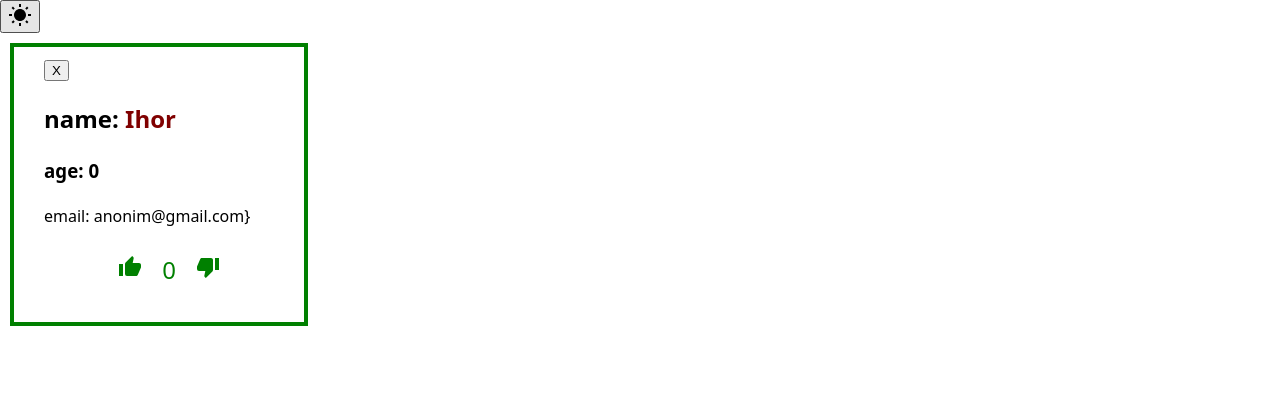
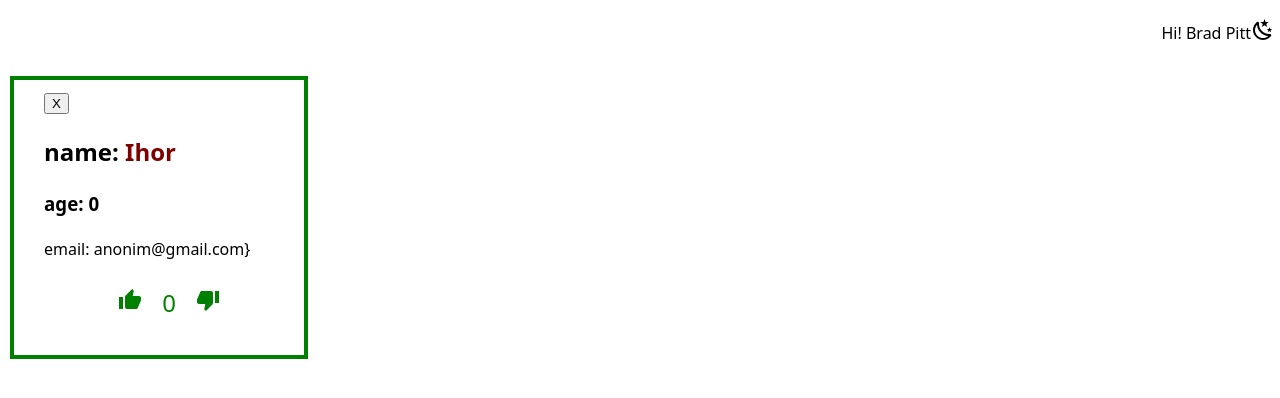
Before and after one commit to MakarKolesnyk/props-practice, a React (Vite) app: page / in a window 1280 px wide. Shown: the top 398 px of the page. Built offline with nearby package versions, Linux system fonts and the light colour scheme.

Commit message:
Add HOCs

```diff
--- a/src/Contexts/index.js
+++ b/src/Contexts/index.js
@@ -1,3 +1,9 @@
 import { createContext } from "react";
 
 export const ThemeContext = createContext()
+
+const userAccount = {
+    firstName: 'Brad',
+    lastName: 'Pitt'
+}
+export const userAccountContext =createContext(userAccount)
--- /dev/null
+++ b/src/components/HOCs/index.jsx
@@ -0,0 +1,16 @@
+import { useContext } from "react";
+import { ThemeContext, userAccountContext } from "../../Contexts";
+
+export const withTheme = (InnerComponent) => {
+  return function InnerComponentWithTheme(props) {
+    const { theme, setTheme } = useContext(ThemeContext);
+    return <InnerComponent theme={theme} setTheme={setTheme} {...props} />;
+  };
+};
+
+export const withUserAccount = (InnerComponent) => {
+  return function InnerComponentWithUserAccount(props) {
+    const user = useContext(userAccountContext);
+    return <InnerComponent user={user} {...props} />;
+  };
+};
--- a/src/components/Header/Header.jsx
+++ b/src/components/Header/Header.jsx
@@ -1,12 +1,17 @@
-import { useContext } from "react";
-import { ThemeContext } from "../../Contexts";
 import Icon from "@mdi/react";
-import { mdiWhiteBalanceSunny, mdiWeatherNight } from '@mdi/js';
+import { mdiWhiteBalanceSunny, mdiWeatherNight } from "@mdi/js";
+import cx from "classnames";
 import CONSTANTS from "../../contants";
+import { withTheme, withUserAccount } from "./../HOCs/index";
+import { PropTypes } from "prop-types";
+import styles from "./Header.module.scss";
 
-
-const Header = () => {
-  const { theme, setTheme } = useContext(ThemeContext);
+const Header = (props) => {
+  const {
+    theme,
+    setTheme,
+    user: { firstName, lastName },
+  } = props;
   const changeTheme = () => {
     setTheme(
       theme === CONSTANTS.THEME.LIGHT
@@ -14,15 +19,33 @@ const Header = () => {
         : CONSTANTS.THEME.LIGHT,
     );
   };
+  const headerClasses = cx(styles.header, {
+    [styles["light"]]: theme === CONSTANTS.THEME.LIGHT,
+    [styles["dark"]]: theme === CONSTANTS.THEME.DARK,
+  });
   return (
-    <header>
-      <button onClick={changeTheme}>
-        {theme === CONSTANTS.THEME.LIGHT
-          ? <Icon path={mdiWhiteBalanceSunny} size={1}/>
-          : <Icon path={mdiWeatherNight} size={1}/>}
-      </button>
+    <header className={headerClasses}>
+      <p>
+        Hi! {firstName} {lastName}
+      </p>
+      <span onClick={changeTheme} className={styles.themeBtn}>
+        {theme === CONSTANTS.THEME.LIGHT ? (
+          <Icon path={mdiWeatherNight} size={1} />
+        ) : (
+          <Icon path={mdiWhiteBalanceSunny} size={1} />
+        )}
+      </span>
     </header>
   );
 };
 
-export default Header;
+Header.propTypes = {
+  theme: PropTypes.string,
+  setTheme: PropTypes.function,
+  user: PropTypes.shape({
+    firstName: PropTypes.string,
+    lastName: PropTypes.string,
+  }),
+};
+
+export default withUserAccount(withTheme(Header));
--- /dev/null
+++ b/src/components/Header/Header.module.scss
@@ -0,0 +1,20 @@
+@use "/src/common/styles/template" as *;
+
+.light {
+  @extend %light;
+}
+
+.dark {
+  @extend %dark;
+}
+
+.header {
+    display: flex;
+    justify-content: end;
+    align-items: center;
+    padding: 5px;
+}
+
+.themeBtn {
+    border: none;
+}
--- a/src/components/UserProfile/UserProfile.jsx
+++ b/src/components/UserProfile/UserProfile.jsx
@@ -1,20 +1,20 @@
 import PropTypes from "prop-types";
-import { useState, useContext } from "react";
+import { useState } from "react";
 import styles from "./UserProfile.module.scss";
 import { mdiThumbUp, mdiThumbDown } from "@mdi/js";
 import cx from "classnames";
 import Icon from "@mdi/react";
-import { ThemeContext } from "../../Contexts";
 import CONSTANTS from "../../contants";
+import { withTheme } from "./../HOCs/index";
 
 const UserProfile = (props) => {
   const {
     user: { name = "Anonim", age = "0", email = "anonim@gmail.com" },
+    theme,
   } = props;
   const [isSeclect, setIsSeclect] = useState(false);
   const [amount, setAmount] = useState(0);
   const [isDelete, setIsDelete] = useState(false);
-  const { theme } = useContext(ThemeContext);
   console.log(theme);
 
   const changeIsSelect = () => {
@@ -71,6 +71,7 @@ UserProfile.propTypes = {
     age: PropTypes.number.isRequired,
     email: PropTypes.string.isRequired,
   }),
+  theme: PropTypes.string,
 };
 
-export default UserProfile;
+export default withTheme(UserProfile);
```
